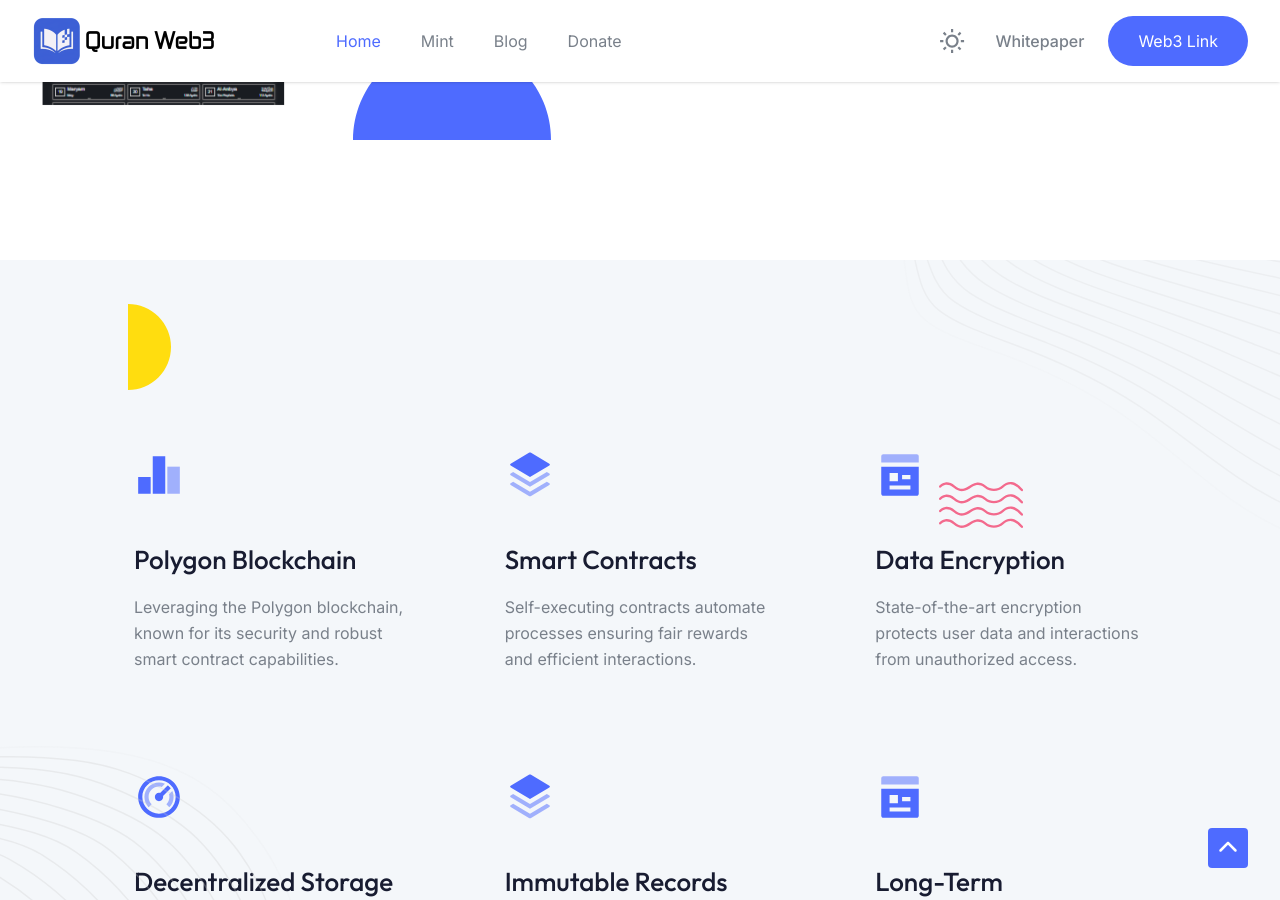
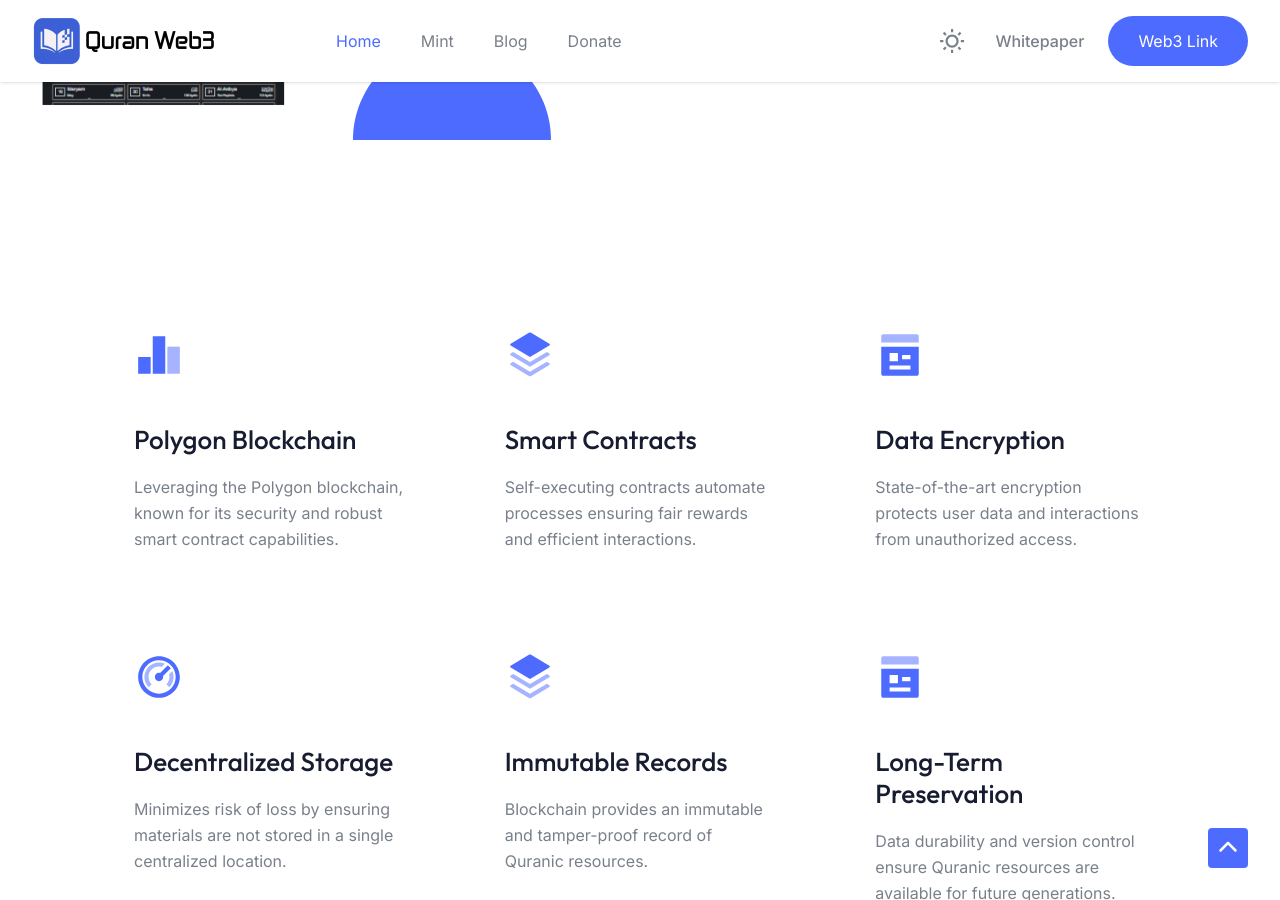
Before and after one commit to ogiest/ogiest.github.io, a Jekyll site: the page built from index.html, in a window 1280 px wide and 900 px high, scrolled down 1687 px. Built offline with Jekyll 4.4.1, drawn with Linux system fonts in a browser that asks for light colours.

Commit message:
Update home.html

```diff
--- a/_layouts/home.html
+++ b/_layouts/home.html
@@ -161,12 +161,7 @@
           </div>
         </div>
       </section>
-      <section class="lj tp kr i pg fh rm ji gp uq">
-        <img src="images/shape-06.svg" alt="Shape" class="h aa y" />
-        <img src="images/shape-03.svg" alt="Shape" class="h ca u" />
-        <img src="images/shape-07.svg" alt="Shape" class="h w da ee" />
-        <img src="images/shape-12.svg" alt="Shape" class="h p s" />
-        <img src="images/shape-13.svg" alt="Shape" class="h r q" />
+      <section class="lj tp kr">
         <div class="bb ze ki xn yq mb en">
           <div class="wc qf pn xo ng">
             <div class="animate_top sg oi pi zq ml il am cn _m">
```
